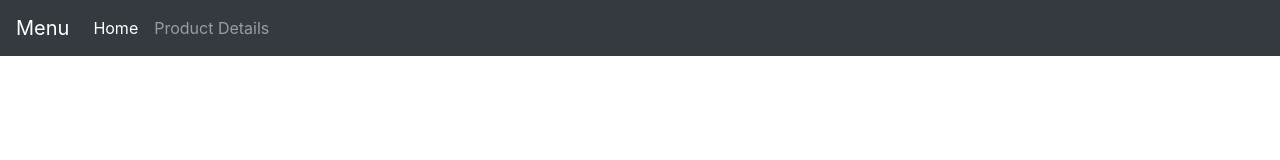
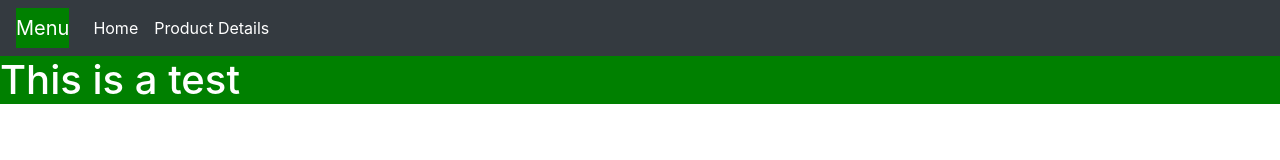
Before and after one commit to devoncward/creativeProject1, a plain HTML site: page index.html in a window 1280 px wide. Drawn offline with nearby package versions, Linux system fonts and the light colour scheme.

Commit message:
white font nav bar

```diff
--- a/index.html
+++ b/index.html
@@ -3,10 +3,11 @@
   <head>
     <meta charset="utf-8">
     <link rel="stylesheet" href="https://stackpath.bootstrapcdn.com/bootstrap/4.3.1/css/bootstrap.min.css" integrity="sha384-ggOyR0iXCbMQv3Xipma34MD+dH/1fQ784/j6cY/iJTQUOhcWr7x9JvoRxT2MZw1T" crossorigin="anonymous">
+    <link rel="stylesheet" href="./style.css">
     <title>Creative Project 1</title>
   </head>
   <body>
-    <nav class="navbar navbar-expand-lg navbar-dark bg-dark">
+    <nav id="topNavBar" class="navbar navbar-expand-lg navbar-dark bg-dark">
       <a class="navbar-brand" href="#">Menu</a>
       <button class="navbar-toggler" type="button" data-toggle="collapse" data-target="#navbarNav" aria-controls="navbarNav" aria-expanded="false" aria-label="Toggle navigation">
         <span class="navbar-toggler-icon"></span>
@@ -22,5 +23,10 @@
         </ul>
       </div>
     </nav>
+    <div id="testParagraph">
+      <h1>
+        This is a test
+      </h1>
+    </div>
   </body>
 </html>
--- /dev/null
+++ b/style.css
@@ -0,0 +1,15 @@
+#testParagraph {
+  background-color: green;
+  color: white;
+}
+
+/*
+Below code changes text color of words in navBar
+*/
+#topNavBar .navbar-brand {
+  background-color: green;
+  color: white;
+}
+#topNavBar .navbar-nav  .nav-link {
+  color: white;
+}
```
